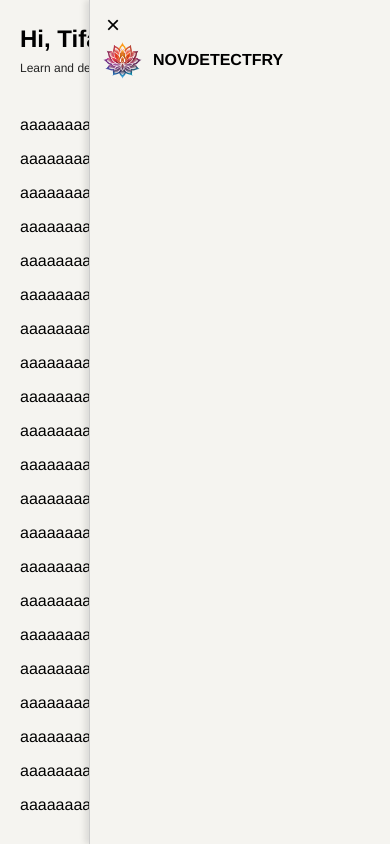
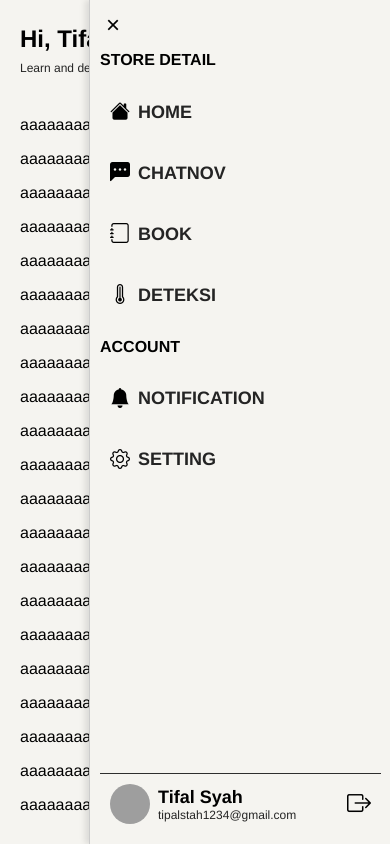
Before and after one commit to tipalsyahhh/dasboard-novdetectfry, a plain HTML site: page index.html in a window 390 px wide. Both pictures are taken after a click on the button 353 px from the left and 50 px from the top of the page. Drawn offline with nearby package versions, Linux system fonts and the light colour scheme; grey boxes are pictures that could not be loaded.

Commit message:
dasboard

```diff
--- a/index.html
+++ b/index.html
@@ -42,14 +42,30 @@
                     <i class="bi bi-search"></i><input type="text" placeholder="Search">
                 </div>
                 <div class="icon-mobile">
-                    <button class="btn-menu"><i class="bi bi-layout-wtf"></i></button>
+                    <button class="btn-menu"><i class="bi bi-list"></i></button>
                 </div>
                 <nav class="navigation-page">
-                    <button class="close-btn">&times;</button>
                     <div class="menu-mobile">
-                        <div class="judul-mobile">
-                            <img src="1.png" alt="image" class="gambar-mobile">
-                            <h4>NOVDETECTFRY</h4>
+                        <button class="close-btn">&times;</button>
+                        <h4>STORE DETAIL</h4>
+                        <div class="isi-menu">
+                            <a href="#"><i class="bi bi-house-fill"></i><p>HOME</p></a>
+                            <a href="#"><i class="bi bi-chat-left-dots-fill"></i><p>CHATNOV</p></a>
+                            <a href="#"><i class="bi bi-journal"></i><p>BOOK</p></a>
+                            <a href="#"><i class="bi bi-thermometer-high"></i><p>DETEKSI</p></a>
+                        </div>
+                        <h4>ACCOUNT</h4>
+                        <div class="account">
+                            <a href="#"><i class="bi bi-bell-fill"></i><p>NOTIFICATION</p></a>
+                            <a href="#"><i class="bi bi-gear"></i><p>SETTING</p></a>
+                        </div>
+                        <div class="user">
+                            <img src="gg.jpg" alt="image" class="profile">
+                            <div class="name-profile">
+                                <h4>Tifal Syah</h4>
+                                <p>tipalstah1234@gmail.com</p>
+                            </div>
+                            <a href="#"><i class="bi bi-box-arrow-right"></i></a>
                         </div>
                     </div>
                 </nav>
--- a/scrip.js
+++ b/scrip.js
@@ -2,33 +2,22 @@ document.addEventListener("DOMContentLoaded", function () {
     const btnMenu = document.querySelector(".btn-menu");
     const navigationPage = document.querySelector(".navigation-page");
     const closeBtn = document.querySelector(".close-btn");
-
-    // Fungsi untuk membuka navigasi
     function openNavigation() {
         navigationPage.classList.add("active");
     }
-
-    // Fungsi untuk menutup navigasi
     function closeNavigation() {
         navigationPage.classList.remove("active");
     }
-
-    // Event listener untuk tombol menu
     btnMenu.addEventListener("click", function (event) {
-        event.stopPropagation(); // Mencegah klik pada tombol menutup navigasi
+        event.stopPropagation();
         openNavigation();
     });
-
-    // Event listener untuk tombol tutup
     closeBtn.addEventListener("click", function (event) {
-        event.stopPropagation(); // Mencegah klik pada tombol tutup memicu event luar
+        event.stopPropagation();
         closeNavigation();
     });
-
-    // Event listener untuk klik di luar navigasi
     document.addEventListener("click", function (event) {
         if (!navigationPage.contains(event.target) && !btnMenu.contains(event.target)) {
-            // Jika klik terjadi di luar navigasi dan tombol menu
             closeNavigation();
         }
     });
--- a/style.css
+++ b/style.css
@@ -149,15 +149,62 @@ body {
     margin-top: 20px;
 }
 
-.judul-mobile {
+.isi-menu,
+.account {
+    display: grid;
+    gap: 18px;
+    font-size: 20px;
+}
+
+.isi-menu a,
+.account a {
+    color: #000;
+    text-decoration: none;
     display: flex;
     align-items: center;
+    padding: 10px;
 }
 
-.gambar-mobile {
-    width: 45px;
-    height: 45px;
+.isi-menu p,
+.account p {
+    margin-left: 8px;
+    font-size: 18px;
+    margin-top: 0;
+    font-weight: bold;
+}
+
+.user {
+    position: absolute;
+    bottom: 0;
+    margin-bottom: 10px;
+    padding: 10px;
+    border-top: 1px solid #2e2e2e;
+    display: flex;
+    align-items: center;
+    width: 87%;
+}
+
+.profile {
+    height: 40px;
+    width: 40px;
+    border-radius: 50%;
     margin-right: 8px;
+}
+
+.user h4 {
+    margin: 0;
+    font-size: 18px;
+    font-weight: bold;
+}
+
+.user p {
+    margin: 0;
+}
+
+.user a {
+    margin-left: auto;
+    color: #000;
+    font-size: 24px
 }
 
 @media (max-width: 768px) {
```
